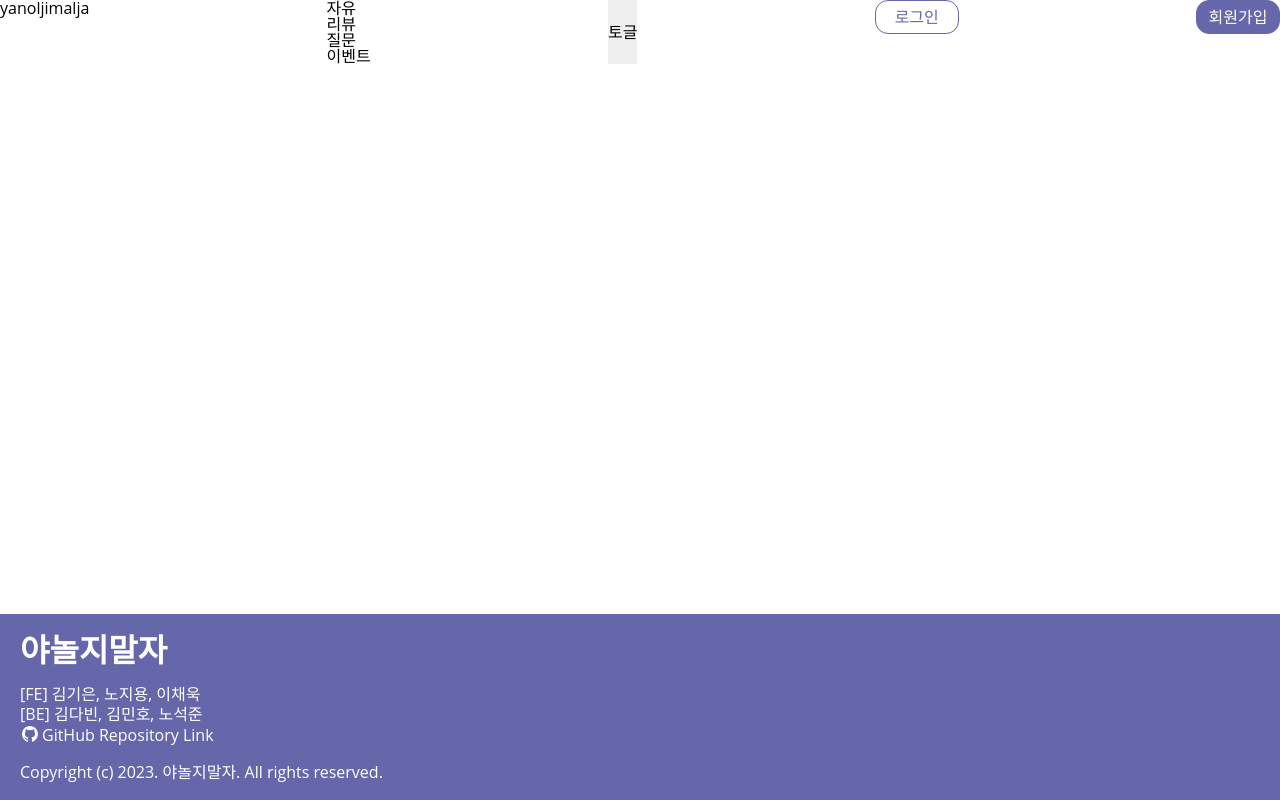
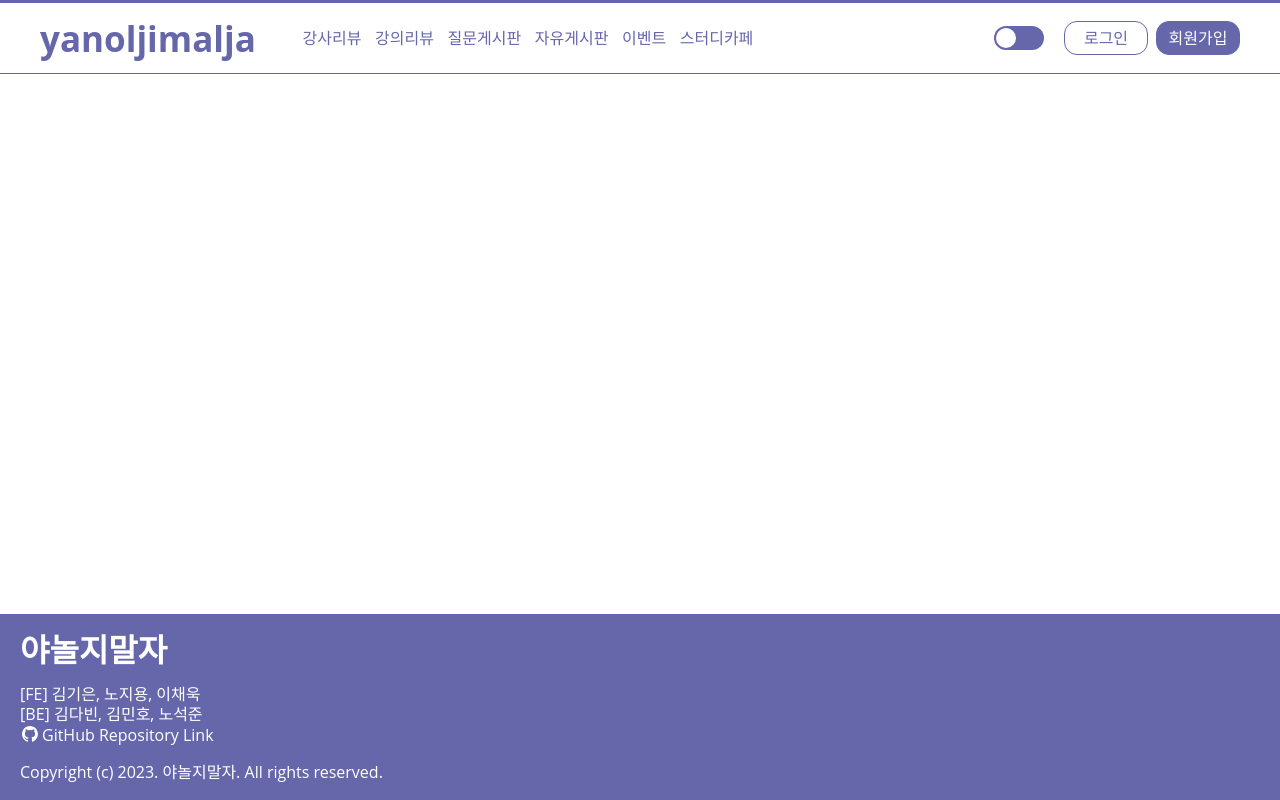
Before and after one commit to codestates-seb/seb42_main_027, a React (Create React App) app in the folder client/: page / in a window 1280 px wide. Built offline with nearby package versions, Linux system fonts and the light colour scheme.

Commit message:
feat: Header 목업 구현

```diff
--- a/client/src/components/layouts/Header.tsx
+++ b/client/src/components/layouts/Header.tsx
@@ -1,20 +1,31 @@
 import styled from 'styled-components';
 import Button from 'components/UI/Button';
+import Toggle from '../UI/Toggle';
 import theme from '../../theme';
 
 function Header() {
   return (
     <Container>
-      <h1>yanoljimalja</h1>
-      <ul>
-        <li>자유</li>
-        <li>리뷰</li>
-        <li>질문</li>
-        <li>이벤트</li>
-      </ul>
-      <Button.DefaultBtn>토글</Button.DefaultBtn>
-      <Button.WhiteBtn>로그인</Button.WhiteBtn>
-      <Button.PointBtn>회원가입</Button.PointBtn>
+      <Left>
+        <Title>yanoljimalja</Title>
+        <UL>
+          <LI>강사리뷰</LI>
+          <LI>강의리뷰</LI>
+          <LI>질문게시판</LI>
+          <LI>자유게시판</LI>
+          <LI>이벤트</LI>
+          <LI>스터디카페</LI>
+        </UL>
+      </Left>
+      <Right>
+        <ToggleDiv>
+          <Toggle />
+        </ToggleDiv>
+        <BtnDiv>
+          <Button.WhiteBtn>로그인</Button.WhiteBtn>
+          <Button.PointBtn>회원가입</Button.PointBtn>
+        </BtnDiv>
+      </Right>
     </Container>
   );
 }
@@ -24,6 +35,60 @@ const Container = styled.div`
   justify-content: space-between;
   position: sticky;
   z-index: 1;
+  height: 74px;
+  padding: 1.25rem 2.5rem 1.25rem 2.5rem;
+  border-top: medium solid ${theme.colors.pointColor};
+  border-bottom: thin solid ${theme.colors.pointColor};
 `;
 
+const Title = styled.h1`
+  display: flex;
+  align-items: center;
+  font-weight: bold;
+  color: ${theme.colors.pointColor};
+  font-size: 35px;
+`;
+
+const UL = styled.ul`
+  display: flex;
+  align-items: center;
+  justify-content: space-between;
+  margin: 0 ${theme.gap.px40} 0 ${theme.gap.px40};
+`;
+
+const LI = styled.li`
+  display: flex;
+  justify-content: center;
+  align-items: center;
+  white-space: nowrap;
+  width: 100%;
+  height: 100%;
+  margin: 0 0.425rem 0 0.425rem;
+  color: ${theme.colors.pointColor};
+  &:hover {
+    cursor: pointer;
+    color: ${theme.colors.pointColor_hover};
+  }
+`;
+
+const BtnDiv = styled.div`
+  display: flex;
+  justify-content: space-between;
+  align-items: center;
+  width: 176px;
+`;
+
+const Left = styled.div`
+  display: flex;
+`;
+
+const Right = styled.div`
+  display: flex;
+  align-items: center;
+`;
+
+const ToggleDiv = styled.div`
+  display: flex;
+  margin: 0 ${theme.gap.px20} 0 ${theme.gap.px20};
+`;
 export default Header;
```
